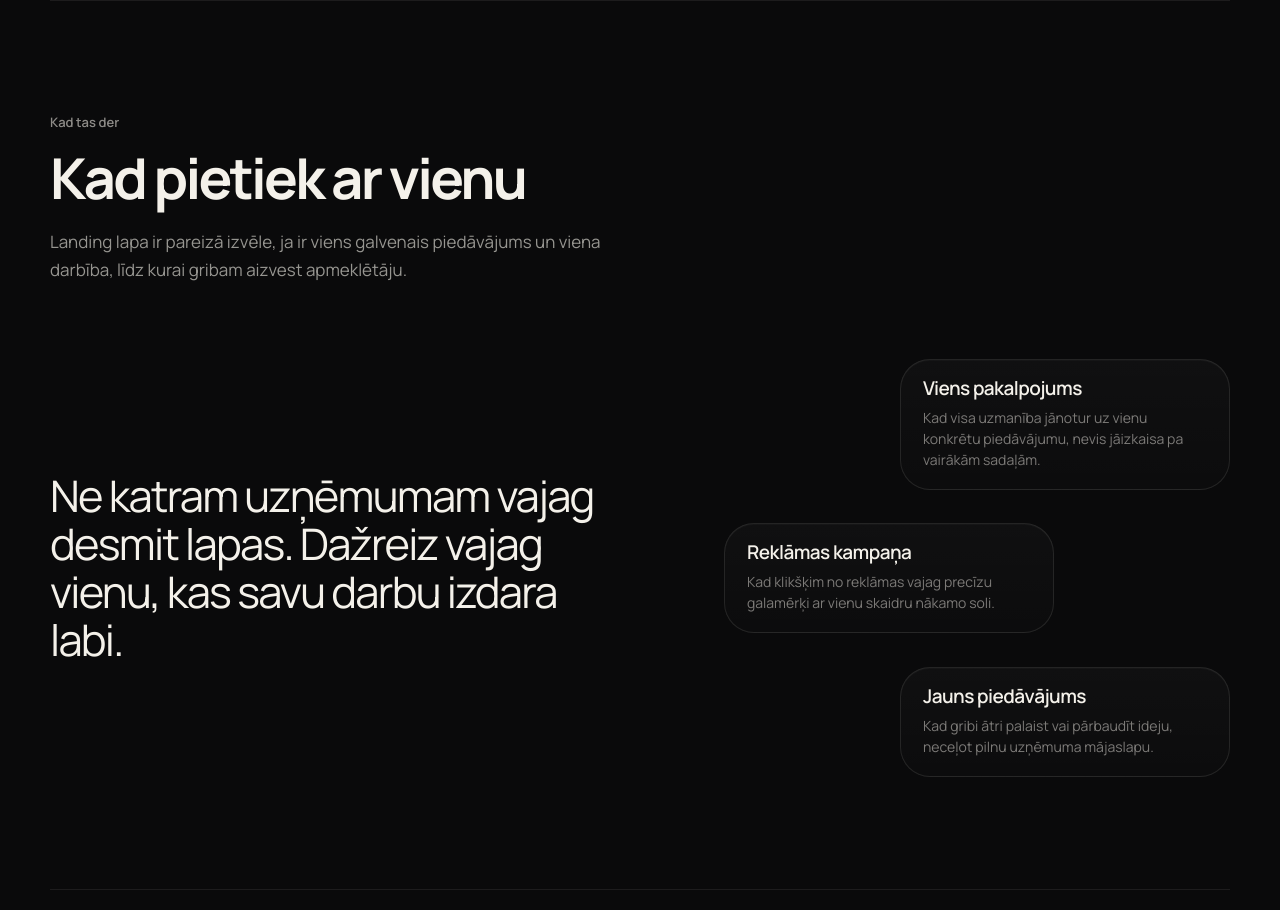
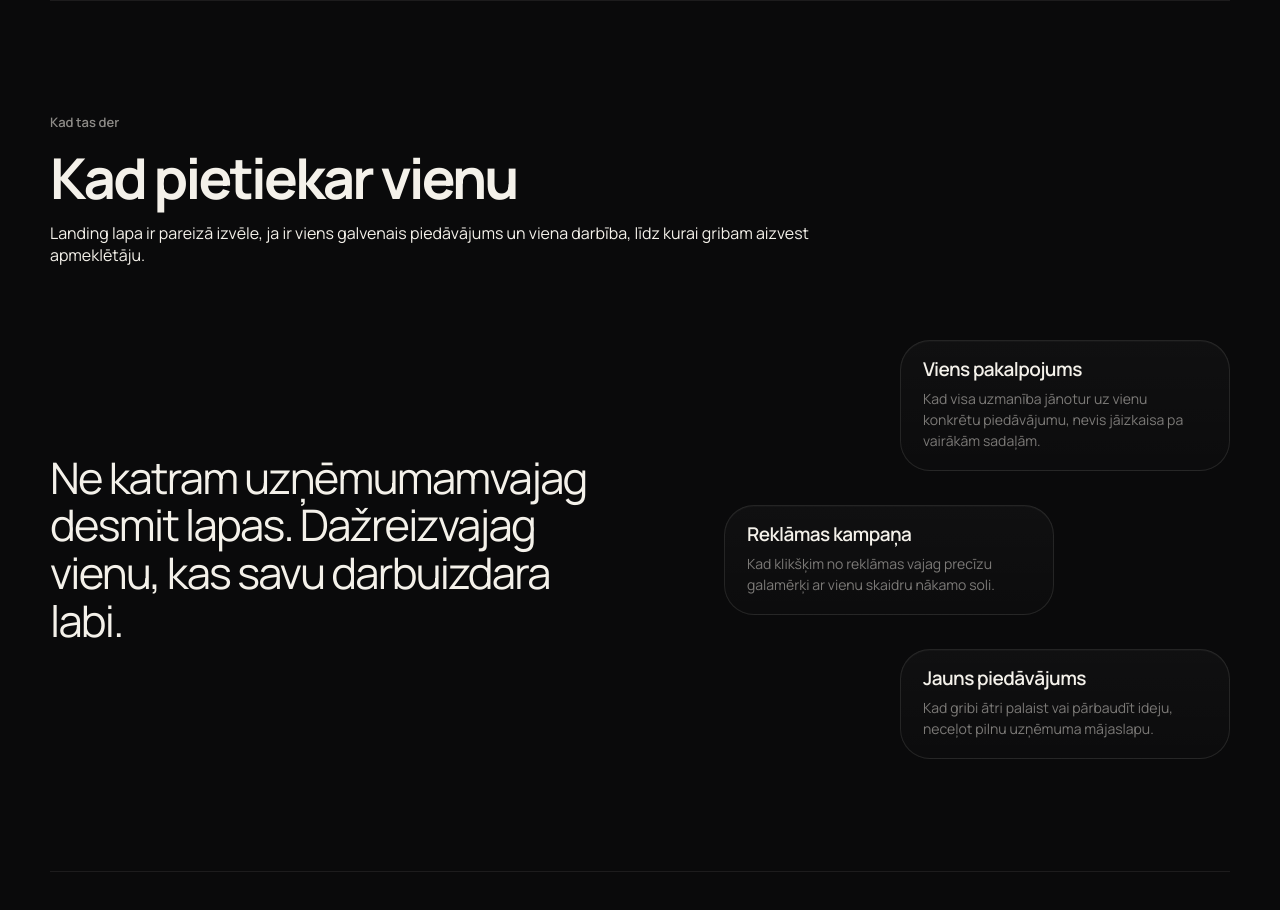
Before and after one commit to davisl24/WEBSITEAGENCY, a Next.js app: page /pakalpojumi/landing-lapa in a window 1280 px wide. Shown: the part 800-1710 px from the top of the page. Built offline with nearby package versions, Linux system fonts and the light colour scheme.

Commit message:
motion: add line reveals to landing editorial copy

```diff
--- a/app/pakalpojumi/landing-lapa/page.tsx
+++ b/app/pakalpojumi/landing-lapa/page.tsx
@@ -75,18 +75,34 @@ export default function LandingPage() {
 
       <section className="service-page-section service-fit-section" aria-labelledby="der-title">
         <div className="service-fit-head">
+          <RevealOnView className="service-fit-kicker-reveal">
             <p className="service-page-kicker">Kad tas der</p>
-          <h2 id="der-title">Kad pietiek ar vienu</h2>
+          </RevealOnView>
+
+          <RevealOnView className="line-mask-reveal service-fit-title-reveal" delay={60}>
+            <h2 id="der-title" className="service-line-stack">
+              <span className="service-reveal-line"><span>Kad pietiek</span></span>
+              <span className="service-reveal-line"><span>ar vienu</span></span>
+            </h2>
+          </RevealOnView>
+
+          <RevealOnView className="service-fit-copy-reveal" delay={180}>
             <p>
               Landing lapa ir pareizā izvēle, ja ir viens galvenais piedāvājums
               un viena darbība, līdz kurai gribam aizvest apmeklētāju.
             </p>
+          </RevealOnView>
         </div>
 
         <div className="service-fit-editorial">
-          <p className="service-fit-statement">
-            Ne katram uzņēmumam vajag desmit lapas. Dažreiz vajag vienu, kas savu darbu izdara labi.
+          <RevealOnView className="line-mask-reveal service-fit-statement">
+            <p className="service-line-stack">
+              <span className="service-reveal-line"><span>Ne katram uzņēmumam</span></span>
+              <span className="service-reveal-line"><span>vajag desmit lapas. Dažreiz</span></span>
+              <span className="service-reveal-line"><span>vajag vienu, kas savu darbu</span></span>
+              <span className="service-reveal-line"><span>izdara labi.</span></span>
             </p>
+          </RevealOnView>
 
           <RevealOnView className="service-fit-case service-fit-case-a" delay={0}>
             <h3>Viens pakalpojums</h3>
```
Lines whose indentation alone changed are shown as unchanged.
